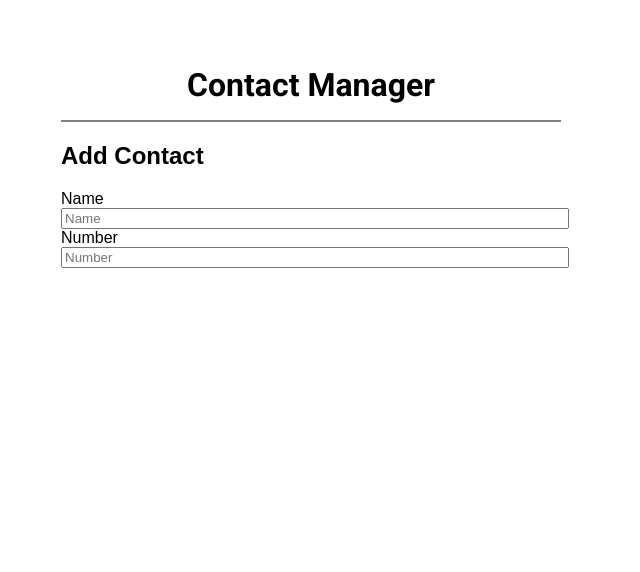
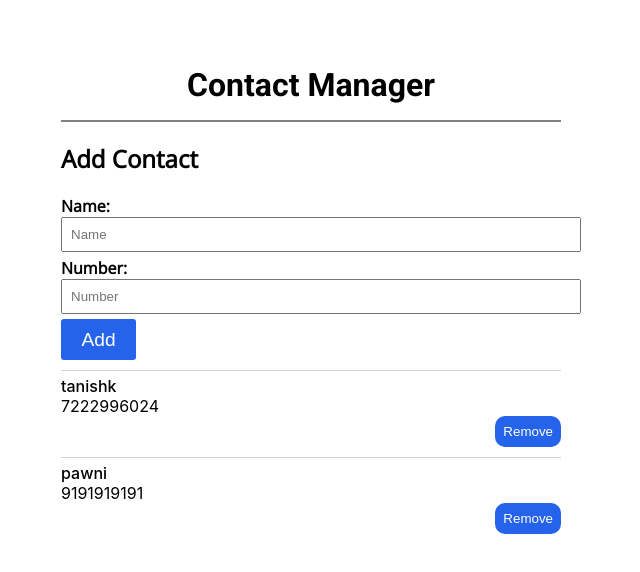
Before and after one commit to tanishk15sharma/Contact-Manager-APP, a React (Create React App) app: page / in a window 1280 px wide. Shown: the top 572 px of the page, without its empty margins (329-969 px from the left). Built offline with nearby package versions, Linux system fonts and the light colour scheme.

Commit message:
styling done

```diff
--- a/src/App.js
+++ b/src/App.js
@@ -1,12 +1,27 @@
 import "./App.css";
 import AddContact from "./components/AddContact";
 import Header from "./components/Header";
+import List from "./components/ContactList";
 
 function App() {
+  const contacts = [
+    {
+      id: "1",
+      name: "tanishk ",
+      number: "7222996024",
+    },
+    {
+      id: "2",
+      name: "pawni",
+      number: "9191919191",
+    },
+  ];
+
   return (
     <div className="App">
       <Header />
       <AddContact />
+      <List contacts={contacts} />
     </div>
   );
 }
--- a/src/components/AddContact.js
+++ b/src/components/AddContact.js
@@ -6,7 +6,9 @@ const AddContact = () => {
     <div className="AddContact-container">
       <h2>Add Contact</h2>
       <div className="name-container">
-        <lable>Name</lable>
+        <lable>
+          <strong>Name:</strong>
+        </lable>
         <input
           type="text"
           placeholder="Name"
@@ -15,7 +17,9 @@ const AddContact = () => {
         />
       </div>
       <div className="number-container">
-        <lable>Number</lable>
+        <lable>
+          <strong>Number:</strong>
+        </lable>
         <input
           type="text"
           placeholder="Number"
@@ -23,6 +27,7 @@ const AddContact = () => {
           className="input-box2"
         />
       </div>
+      <button className="add-btn">Add</button>
     </div>
   );
 };
--- a/src/components/Contact.css
+++ b/src/components/Contact.css
@@ -1,4 +1,5 @@
 @import url("https://fonts.googleapis.com/css2?family=Abril+Fatface&family=Noto+Sans:ital@0;1&family=Roboto:wght@700&display=swap");
+@import url("https://fonts.googleapis.com/css2?family=Abril+Fatface&family=Noto+Sans:ital@0;1&family=Open+Sans&family=Roboto:wght@700&display=swap");
 
 .header-container {
   text-align: center;
@@ -10,13 +11,54 @@
 }
 
 .AddContact-container {
-  font-family: Arial, Helvetica, sans-serif;
+  font-family: "Open Sans", sans-serif;
 }
 
 .input-box1 {
   width: 100%;
+  padding: 0.5rem;
+  margin-bottom: 1%;
 }
 
 .input-box2 {
   width: 100%;
+  padding: 0.5rem;
+  margin-bottom: 1%;
 }
+.add-btn {
+  width: 15%;
+  padding: 0.6rem;
+  background-color: #2563eb;
+  color: white;
+  border: 0;
+  border-radius: 3px;
+  cursor: pointer;
+  font-size: larger;
+}
+.manager-box {
+  border-top: 1px solid lightgray;
+  /* margin-bottom: 1%; */
+  margin-top: 2%;
+}
+
+.item {
+  margin-top: 1%;
+}
+
+.contact-name {
+  font-weight: 500;
+}
+
+.btn-box {
+  text-align: end;
+}
+.del-btn {
+  /* display: flex; */
+
+  padding: 0.5rem;
+  border-radius: 10px;
+  background-color: #2563eb;
+  color: white;
+  border: 0;
+  cursor: pointer;
+}
--- a/src/components/ContactList.js
+++ b/src/components/ContactList.js
@@ -0,0 +1,24 @@
+import React from "react";
+
+const ContactList = (props) => {
+  console.log(props);
+
+  const renderContactList = props.contacts.map((contact) => {
+    console.log(contact.name);
+    return (
+      <div className="manager-box">
+        <div className="item">
+          <div className="contact-name"> {contact.name} </div>
+          <div className="contact-number">{contact.number} </div>
+        </div>
+        <div className="btn-box">
+          <button className="del-btn">Remove</button>
+        </div>
+      </div>
+    );
+  });
+
+  return <div> {renderContactList} </div>;
+};
+
+export default ContactList;
```
